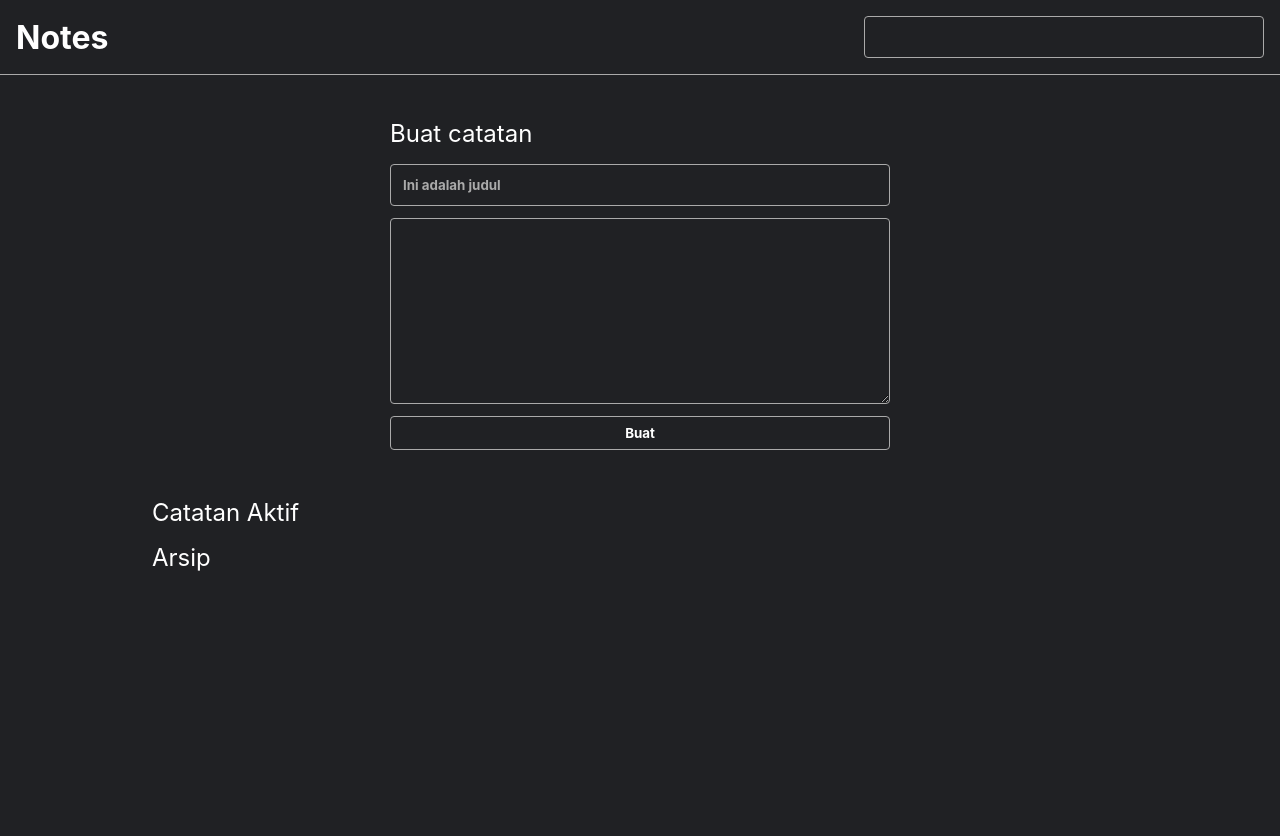
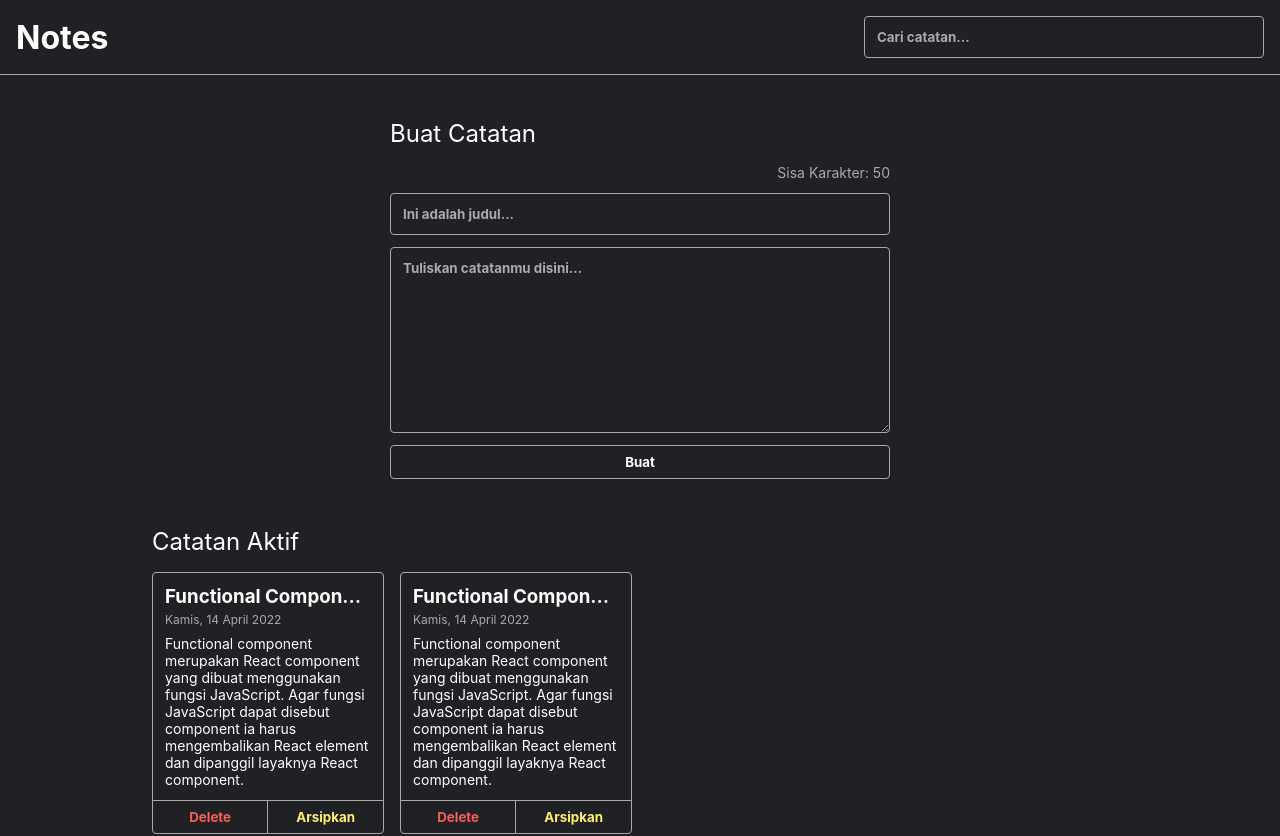
Before and after one commit to quenzvezda/personal-notes-react, a React (Vite) app: page / in a window 1280 px wide. Shown: the top 836 px of the page. Before the commit the page ends 800 px from the top, so only its background shows below. Built offline with nearby package versions, Linux system fonts and the light colour scheme.

Commit message:
skeleton app with hardcoded data

```diff
--- a/src/components/Body.jsx
+++ /dev/null
@@ -1,38 +0,0 @@
-import React from "react";
-import NoteItem from "./NoteItem";
-
-function Body() {
-  return (
-    <div className="note-app__body">
-      <div className="note-input">
-        <h2>Buat catatan</h2>
-        <form action="">
-          <p className="note-input__title__chat-limit"></p>
-          <input
-            type="text"
-            className="note-input__title"
-            placeholder="Ini adalah judul"
-          />
-          <textarea
-            className="note-input__body"
-            name=""
-            id=""
-            cols="30"
-            rows="10"
-          ></textarea>
-          <button type="submit">Buat</button>
-        </form>
-      </div>
-      <h2>Catatan Aktif</h2>
-      <div className="note-list">
-        <NoteItem />
-      </div>
-      <h2>Arsip</h2>
-      <div className="note-list">
-        <NoteItem />
-      </div>
-    </div>
-  );
-}
-
-export default Body;
--- a/src/components/NoteApp.jsx
+++ b/src/components/NoteApp.jsx
@@ -1,16 +1,24 @@
 import React from "react";
 import { getData } from "../utils/data";
-import Header from "./Header";
-import Body from "./Body";
+import NoteBody from "./NoteBody";
+import NoteHeader from "./NoteHeader";
 
 class NoteApp extends React.Component {
+  constructor(props) {
+    super(props);
+    this.state = {
+      notes: getData(),
+    };
+  }
+
+
   render() {
     return (
       <>
-        <Header />
-        <Body />
+      <NoteHeader />
+      <NoteBody />
       </>
-    );
+    )
   }
 }
 
--- /dev/null
+++ b/src/components/NoteBody.jsx
@@ -0,0 +1,17 @@
+import React from 'react';
+import NoteInput from './NoteInput';
+import NoteList from './NoteList';
+
+function NoteBody() {
+    return (
+        <div className='note-app__body'>
+            <NoteInput />
+            <h2>Catatan Aktif</h2>
+            <NoteList />
+            <h2>Arsip</h2>
+            <NoteList />
+        </div>
+    );
+}
+
+export default NoteBody;
--- a/src/components/Header.jsx
+++ b/src/components/NoteHeader.jsx
@@ -1,14 +1,14 @@
 import React from "react";
 
-function Header() {
+function NoteHeader() {
   return (
     <div className="note-app__header">
       <h1>Notes</h1>
       <div className="note-search">
-        <input type="text" name="" id="" />
+        <input type="text" name="" id="" placeholder="Cari catatan..."/>
       </div>
     </div>
   );
 }
 
-export default Header;
+export default NoteHeader;
--- /dev/null
+++ b/src/components/NoteInput.jsx
@@ -0,0 +1,17 @@
+import React from "react";
+
+function NoteInput() {
+    return (
+        <div className="note-input">
+            <h2>Buat Catatan</h2>
+            <form>
+                <p className="note-input__title__char-limit">Sisa Karakter: 50</p>
+                <input type="text" className="note-input__title" placeholder="Ini adalah judul..." required/>
+                <textarea  className="note-input__body" name="" id="" cols="30" rows="10" placeholder="Tuliskan catatanmu disini..." required></textarea>
+                <button type="submit">Buat</button>
+            </form>
+        </div>
+    )
+}
+
+export default NoteInput;
--- a/src/components/NoteItem.jsx
+++ b/src/components/NoteItem.jsx
@@ -1,5 +1,19 @@
 import React from "react";
 
-function NoteItem() {}
+function NoteItem() {
+    return (
+        <div className="note-item">
+            <div className="note-item__content">
+                <h3 className="note-item__title">Functional Component</h3>
+                <p className="note-item__date">Kamis, 14 April 2022</p>
+                <p className="note-item__body">Functional component merupakan React component yang dibuat menggunakan fungsi JavaScript. Agar fungsi JavaScript dapat disebut component ia harus mengembalikan React element dan dipanggil layaknya React component.</p>
+            </div>
+            <div className="note-item__action">
+                <button className="note-item__delete-button">Delete</button>
+                <button className="note-item__archive-button">Arsipkan</button>
+            </div>
+        </div>
+    )
+}
 
 export default NoteItem;
--- /dev/null
+++ b/src/components/NoteList.jsx
@@ -0,0 +1,13 @@
+import React from "react";
+import NoteItem from "./NoteItem";
+
+function NoteList() {
+    return (
+        <div className="notes-list">
+            <NoteItem />
+            <NoteItem />
+        </div>
+    )
+}
+
+export default NoteList;
```
Also changed, not shown: .eslintrc.cjs, src/components/NoteItemBody.jsx (added).
